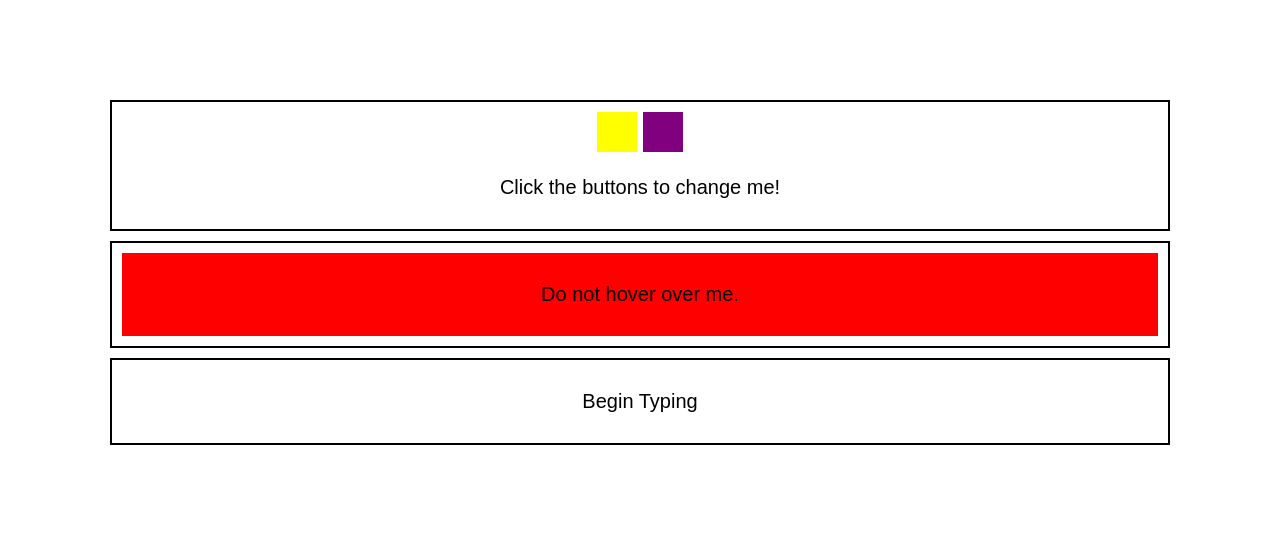
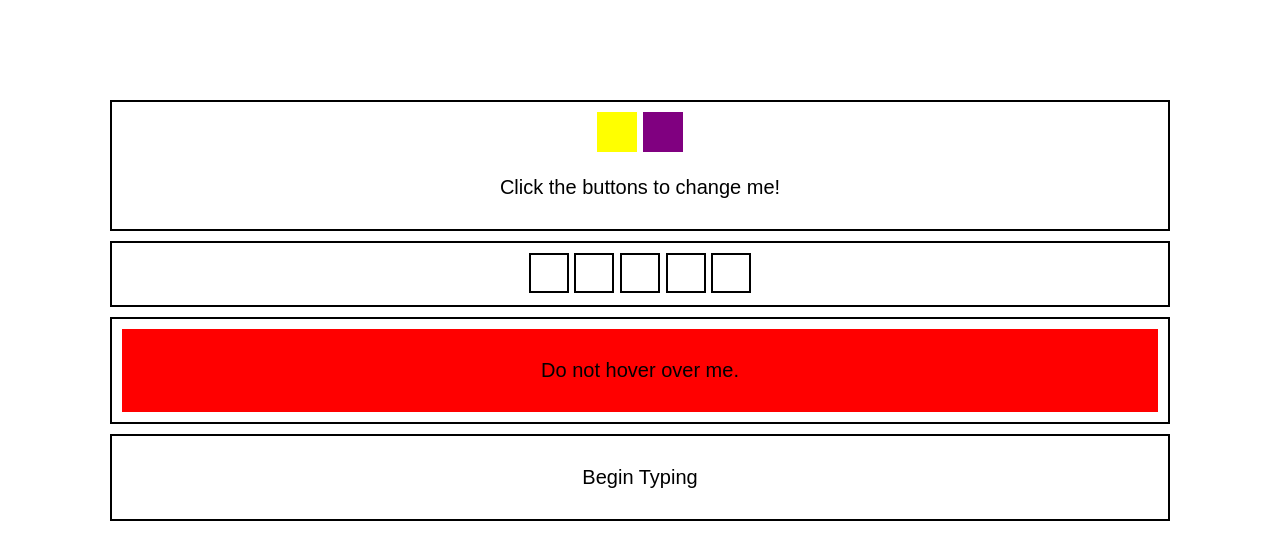
Before and after one commit to pennmeg/js_practice, a plain HTML site: page index.html in a window 1280 px wide. Drawn offline with nearby package versions, Linux system fonts and the light colour scheme.

Commit message:
green button interview coding challenge

```diff
--- a/index.html
+++ b/index.html
@@ -12,6 +12,14 @@
       <p id="buttonText">Click the buttons to change me!</p>
     </div>
     <div class="challenge">
+      <!-- click any button and all buttons turn green -->
+      <button type="button" class="buttonGreen"></button>
+      <button type="button" class="buttonGreen"></button>
+      <button type="button" class="buttonGreen"></button>
+      <button type="button" class="buttonGreen"></button>
+      <button type="button" class="buttonGreen"></button>
+    </div>
+    <div class="challenge">
       <div id="hoverBox">
         <p>Do not hover over me.</p>
       </div>
@@ -21,6 +29,5 @@
     </div>
   <script src="https://ajax.googleapis.com/ajax/libs/jquery/1.7.2/jquery.min.js" type="text/javascript"></script>
   <script src="scripts.js" type="text/javascript"></script>
-
   </body>
 </html>
--- a/scripts.js
+++ b/scripts.js
@@ -10,6 +10,11 @@ $(document).ready(function () {
   purpleButton.addEventListener("click", function(e){
     console.log("--- purple button clicked ---");
     buttonText.innerText = "No, I'm Right";
+  });
+  // Green Buttons
+  $('.buttonGreen').click(function(e){
+    console.log("--- buttons should turn green ---");
+    $('.buttonGreen').css("background-color", "green");
   });
   // Hover Challenge
   $("#hoverBox").mouseenter(function(e){
--- a/stylesheet.css
+++ b/stylesheet.css
@@ -21,6 +21,12 @@ html, body {
   background-color: purple;
   border: none;
 }
+.buttonGreen {
+  width: 40px;
+  height: 40px;
+  border: 2px solid black;
+  background-color: white;
+}
 #hoverBox {
   background-color: red;
   padding: 10px;
```
